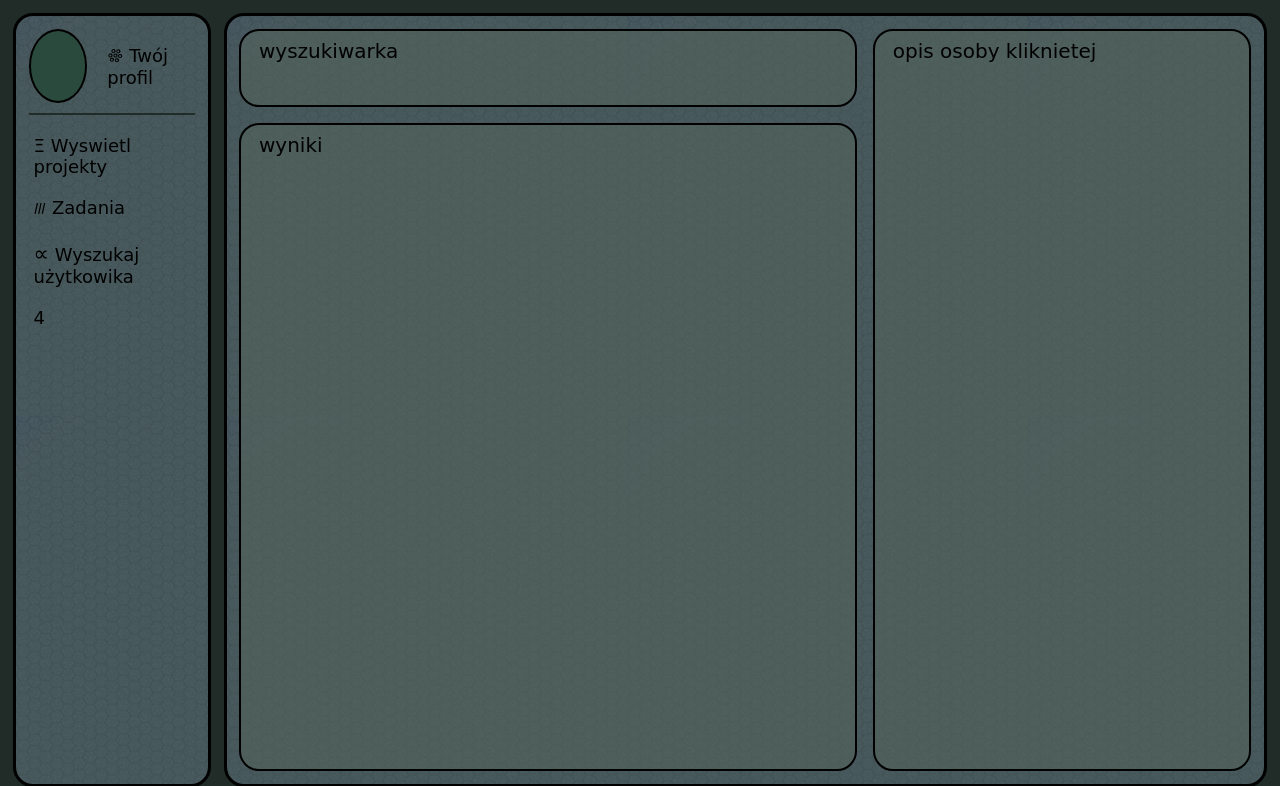
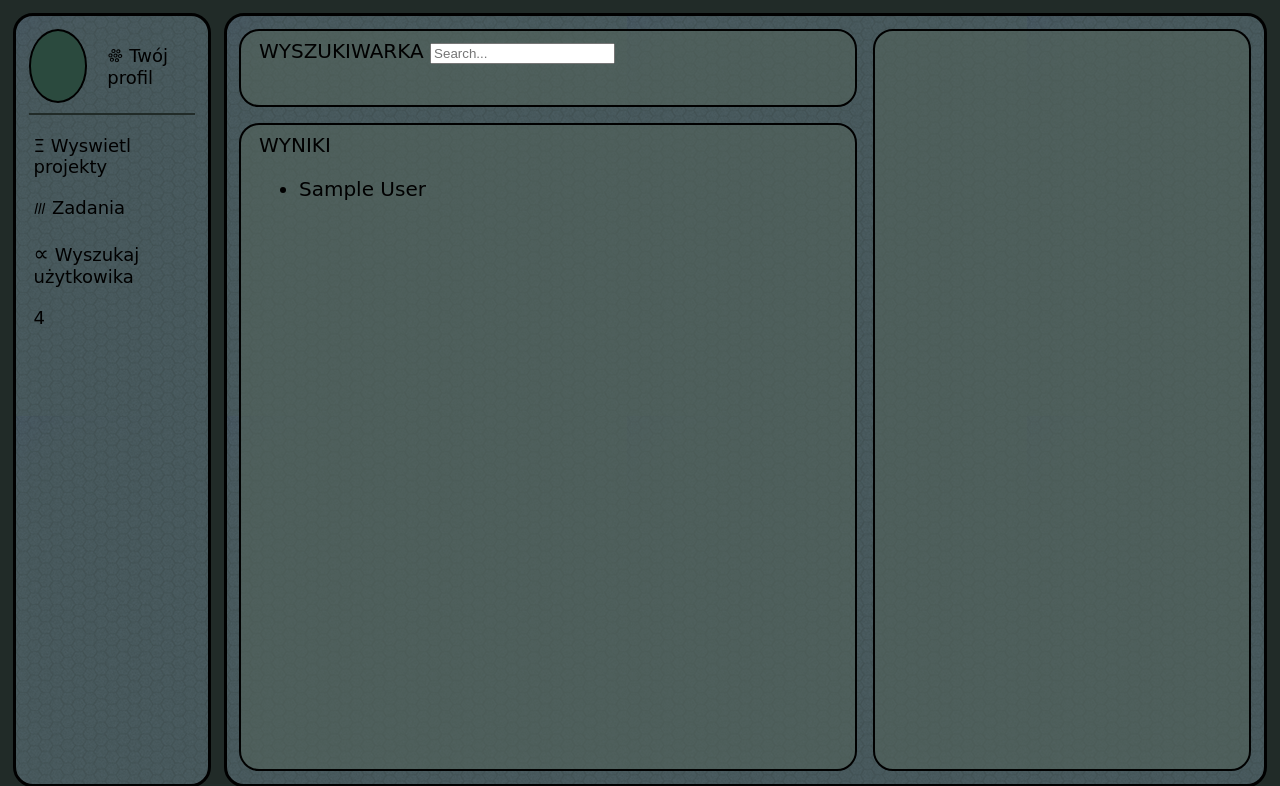
Before and after one commit to JRobak/Bledo, a Flask app: page /user_search/ in a window 1280 px wide. Shown: the top 786 px of the page. Run offline with Flask 3, Linux system fonts and the light colour scheme; tables that the repository leaves empty hold one stand-in row (values such as "Sample post").

Commit message:
Initial ajax

```diff
--- a/lib/query_models.py
+++ b/lib/query_models.py
@@ -16,8 +16,18 @@ def add_new_user(name):
     return user
 
 
-def get_user_by_name(name):
-    return User.query.filter_by(name=name).first()
+def get_user_data_in_json_by_name(name):
+    user = User.query.filter_by(name=name).first()
+    if user:
+        user_data = {
+            'id': user.id,
+            'name': user.name,
+            'position': user.position,
+            'description': user.description
+        }
+        return user_data
+    else:
+        return {}
 
 
 def get_user_by_nr_session(nr):
@@ -40,6 +50,12 @@ def change_description_user_by_nr_session(nr, description):
     user = User.query.filter_by(id=session.user_id).first()
     user.description = description
     db.session.commit()
+
+
+#search
+def get_search_results(search_query):
+    users = User.query.filter(User.name.ilike(f'%{search_query}%')).all()
+    return [{'id': user.id, 'name': user.name, 'img_path': user.img_path, 'position': user.position, 'description': user.description} for user in users]
 
 
 # projects
--- a/routes/login.py
+++ b/routes/login.py
@@ -1,5 +1,5 @@
 from flask import render_template, request, redirect, url_for, Blueprint, make_response
-from lib.query_models import check_exists_user, add_new_user, create_new_session, get_user_by_name, delete_session
+from lib.query_models import check_exists_user, add_new_user, create_new_session, get_user_data_in_json_by_name, delete_session
 
 login_ = Blueprint('login', __name__)
 
@@ -17,7 +17,7 @@ def login():
         if not username:
             return make_response(render_template('login.html', title=title, error="Field can't be empty"))
 
-        user = get_user_by_name(username)
+        user = get_user_data_in_json_by_name(username)
         if not user:
             user = add_new_user(username)
 
--- a/routes/user_search.py
+++ b/routes/user_search.py
@@ -1,4 +1,5 @@
-from flask import render_template, Blueprint, request, redirect, url_for
+from flask import render_template, Blueprint, request, redirect, url_for, jsonify
+from lib.query_models import get_search_results
 from lib.session import get_session_number
 
 user_search_ = Blueprint('user_search', __name__)
@@ -9,3 +10,13 @@ def user_search():
     nr_session = get_session_number()
 
     return render_template('user_search.html')
+
+
+@user_search_.route('/search')
+def search():
+    nr_session = get_session_number()
+
+    query = request.args.get('query')
+
+    users = get_search_results(query)
+    return jsonify(users)
--- /dev/null
+++ b/static/javascript/get_user_info.js
@@ -0,0 +1,20 @@
+document.addEventListener('DOMContentLoaded', function () {
+    const user_info_div = document.getElementById('user_info');
+
+    document.getElementById('contener').addEventListener('click', function(event) {
+        if (event.target.classList.contains('user-link')) {
+            event.preventDefault();
+            const user_name = event.target.getAttribute('data-user-name');
+            fetch(`/get_user_info/${user_name}/`)
+                .then(response => response.json())
+                .then(data => {
+                    user_info_div.innerHTML = `
+                    <p> ${data.name} </p>
+                    <p> ${data.position} </p>
+                    <p> ${data.description} </p>
+                   `
+                })
+                .catch(error => console.log('Error: ', error))
+        }
+    });
+});
--- /dev/null
+++ b/static/javascript/search.js
@@ -0,0 +1,36 @@
+document.addEventListener('DOMContentLoaded', function() {
+    executeSearch('');
+});
+
+document.getElementById('searchInput').addEventListener('input', function() {
+    var searchQuery = this.value;
+    executeSearch(searchQuery);
+});
+
+function executeSearch(query) {
+    var xhr = new XMLHttpRequest();
+    xhr.onreadystatechange = function() {
+        if (xhr.readyState === XMLHttpRequest.DONE && xhr.status === 200) {
+            var searchResults = JSON.parse(xhr.responseText);
+            displaySearchResults(searchResults);
+        }
+    };
+    xhr.open('GET', '/search?query=' + query, true);
+    xhr.send();
+}
+
+function displaySearchResults(results) {
+    var searchResultsElement = document.getElementById('searchResults');
+    searchResultsElement.innerHTML = '';
+
+    results.forEach(function(result) {
+        var li = document.createElement('li');
+        var a = document.createElement('a');
+        a.setAttribute('href', '#');
+        a.setAttribute('class', 'user-link');
+        a.setAttribute('data-user-name', result.name);
+        a.textContent = result.name;
+        searchResultsElement.appendChild(li);
+        li.appendChild(a);
+    });
+}
--- a/templates/user_search.html
+++ b/templates/user_search.html
@@ -1,6 +1,11 @@
 {% extends 'main.html' %}
 
 {% block title %} Wyszukiwarka użytkowników {% endblock %}
+
+{% block js %}
+    <script src="{{ url_for('static', filename='javascript/search.js') }}"></script>
+    <script src="{{ url_for('static', filename='javascript/get_user_info.js') }}"></script>
+{% endblock %}
 
 {% block css %}
 <style>
@@ -47,9 +52,19 @@
 {% block content %}
 
     <div id="contener">
-          <div id="item-0" class="floating-box">wyszukiwarka</div>
-          <div id="item-1" class="floating-box">wyniki</div>
-          <div id="item-2" class="floating-box">opis osoby kliknietej</div>
+          <div id="item-0" class="floating-box">
+              WYSZUKIWARKA
+              <input type="text" id="searchInput" placeholder="Search...">
+          </div>
+          <div id="item-1" class="floating-box">
+              WYNIKI
+              <ul id="searchResults"></ul>
+          </div>
+          <div id="item-2" class="floating-box">
+              <div id="user_info">
+
+              </div>
+          </div>
     </div>
 
 {% endblock %}
```
Also changed, not shown: routes/account.py (+11 -2 lines), static/javascript/date_time.js (added, +14 -0 lines), templates/view_project.html (+6 -18 lines).
